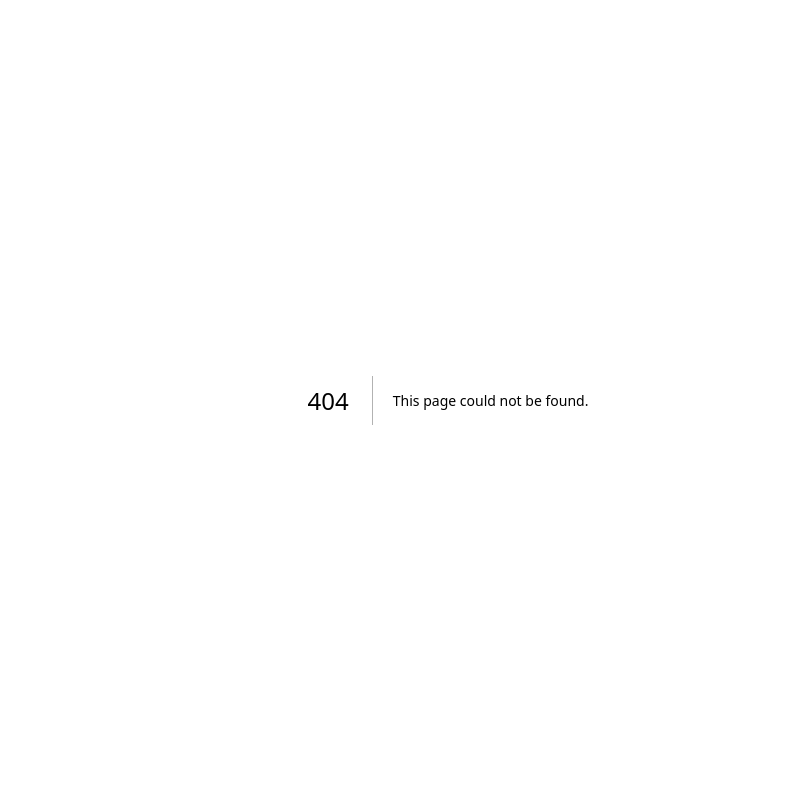
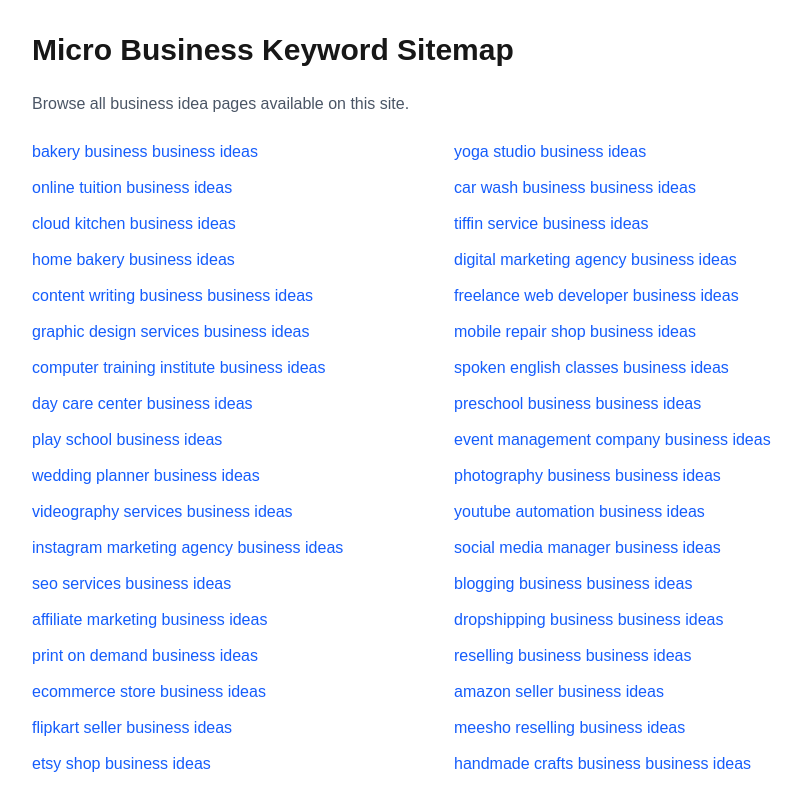
Before and after one commit to muzafferjoya/micro-kw, a Next.js app: page /html-sitemap in a window 1280 px wide. Before the commit this address had no page. Shown: the top 791 px of the page, without its empty margins (192-993 px from the left). Built offline with nearby package versions, Linux system fonts and the light colour scheme.

Commit message:
add sitemap

```diff
--- /dev/null
+++ b/app/html-sitemap/page.tsx
@@ -0,0 +1,37 @@
+import { KEYWORDS } from "@/data/keywords"
+import Link from "next/link"
+
+export const metadata = {
+  title: "HTML Sitemap | Micro Business Keywords",
+  description: "Browse all micro business keyword pages",
+}
+
+export default function HtmlSitemap() {
+  return (
+    <main className="max-w-4xl mx-auto p-8">
+      <h1 className="text-3xl font-bold mb-6">
+        Micro Business Keyword Sitemap
+      </h1>
+
+      <p className="mb-6 text-gray-600">
+        Browse all business idea pages available on this site.
+      </p>
+
+      <ul className="grid grid-cols-1 md:grid-cols-2 gap-3">
+        {KEYWORDS.map(k => {
+          const slug = k.replace(/\s+/g, "-")
+          return (
+            <li key={k}>
+              <Link
+                href={`/keyword/${slug}`}
+                className="text-blue-600 hover:underline"
+              >
+                {k} business ideas
+              </Link>
+            </li>
+          )
+        })}
+      </ul>
+    </main>
+  )
+}
--- a/app/page.tsx
+++ b/app/page.tsx
@@ -124,6 +124,15 @@ export default function Home() {
     find long-tail, low-competition keyword ideas using real
     Google search suggestions. No paid SEO tools required.
   </p>
+
+  <p className="mt-10 text-sm">
+  <a href="/html-sitemap" className="underline">
+    View full keyword sitemap
+  </a>
+</p>
+
+
+
 </section>
 
 <section style={{ marginTop: 60 }}>
```
